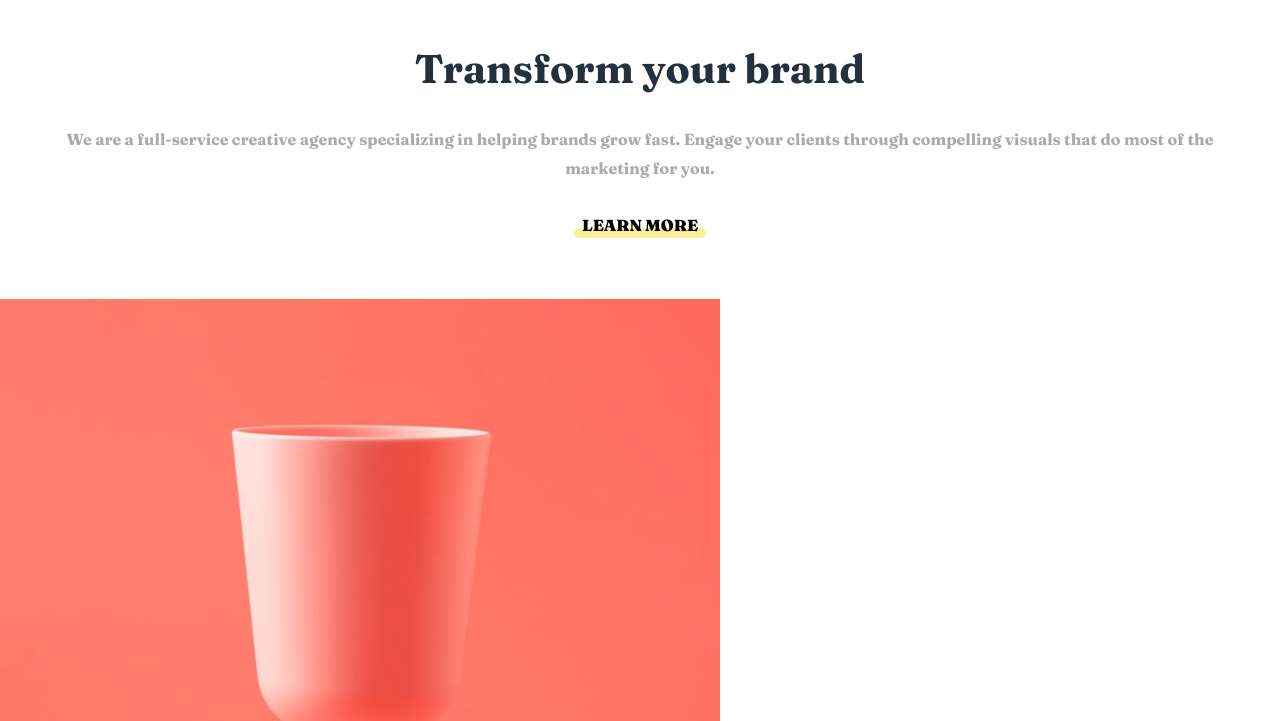
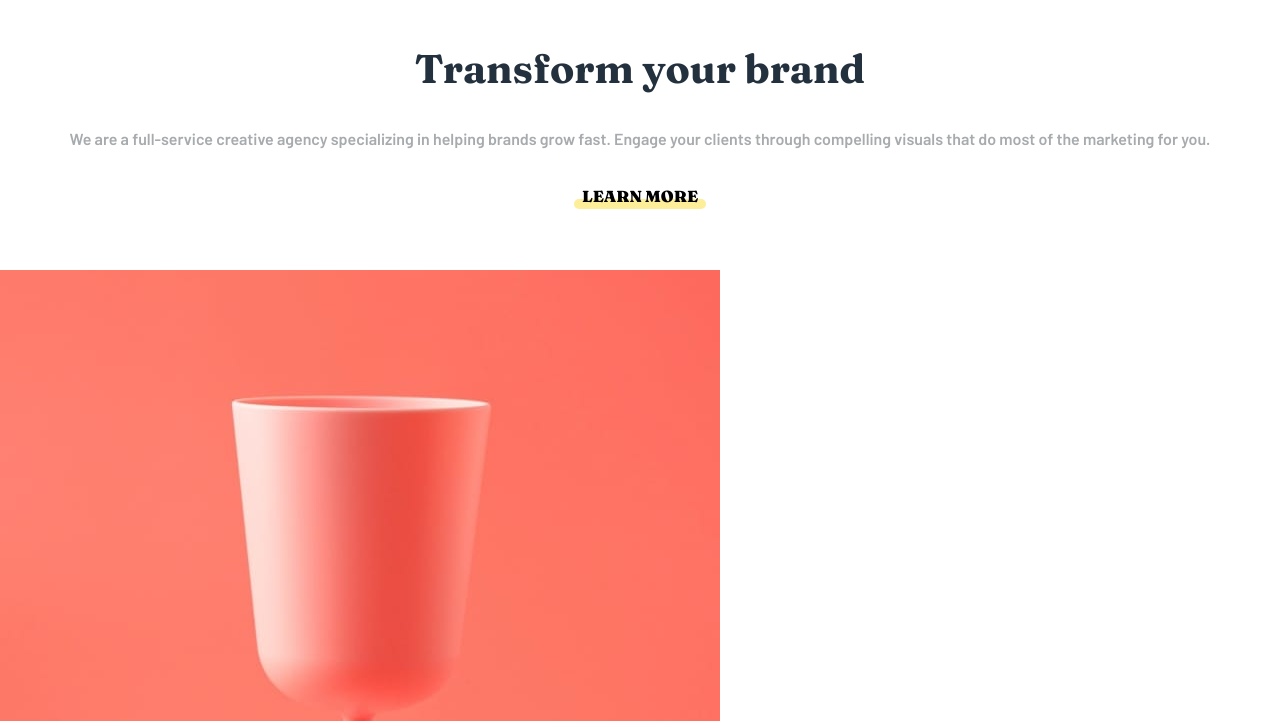
Before and after one commit to hamdi4-beep/sunnyside-agency-landing-page-main, a plain HTML site: page index.html in a window 1280 px wide. Shown: the part 1420-2141 px from the top of the page. Drawn offline with Linux system fonts and the light colour scheme; files whose address does not match are found by name.

Commit message:
fixed font inconsistency

```diff
--- a/src/sass/globals/_main.scss
+++ b/src/sass/globals/_main.scss
@@ -14,6 +14,7 @@ main {
         }
 
         p {
+            font-family: $ff-secondary;
             color: $clr-grayish-blue;
             line-height: 1.8;
         }
```
Also changed, not shown: css/index.css, 1 other file.
